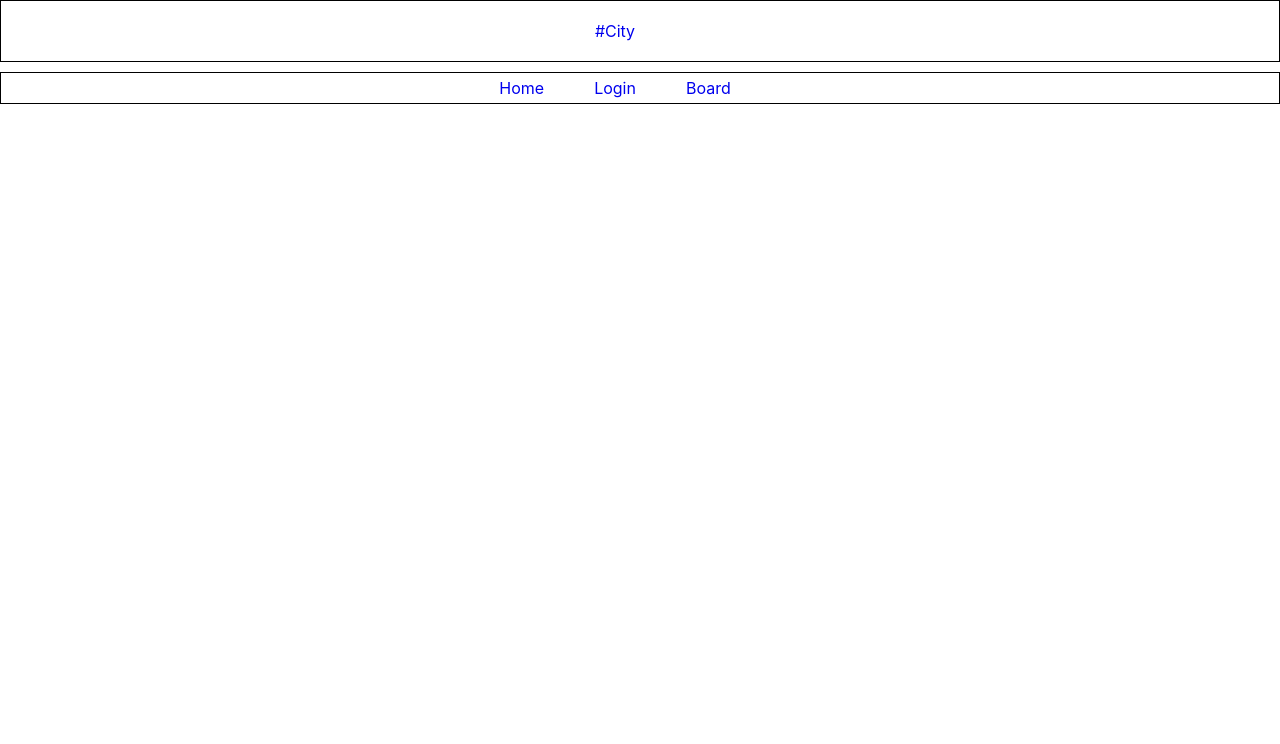
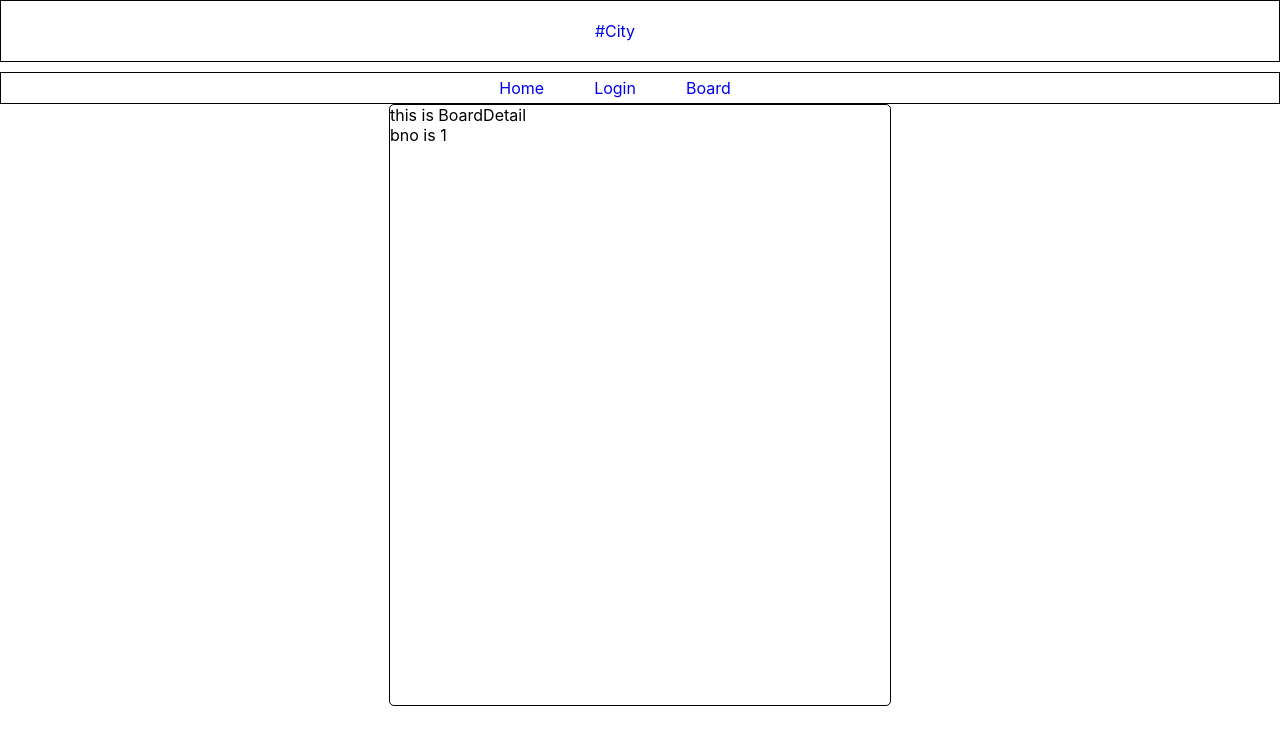
Before and after one commit to seohan1010/ch8_5_front, a React (Create React App) app: page /board/1 in a window 1280 px wide. Shown: the top 744 px of the page. Built offline with nearby package versions, Linux system fonts and the light colour scheme.

Commit message:
routing adjust progrssing2

```diff
--- a/src/components/BoardDetail.tsx
+++ b/src/components/BoardDetail.tsx
@@ -1,7 +1,19 @@
-import {} from "react-router-dom";
+import { useParams } from "react-router-dom";
+import classes from "../style/pages_style/boardDetail.module.css";
+import { useEffect } from "react";
+import { useDispatch, useSelector } from "react-redux";
 
 const BoardDetail = () => {
-  return <div>this is BoardDetail</div>;
+  const params = useParams();
+
+  useEffect(() => {}, []);
+
+  return (
+    <div className={classes.board_detail_wrap}>
+      this is BoardDetail
+      <div>{`bno is ${params.bno}`}</div>
+    </div>
+  );
 };
 
 export default BoardDetail;
--- a/src/components/BoardList.tsx
+++ b/src/components/BoardList.tsx
@@ -1,4 +1,5 @@
 import { useDispatch, useSelector } from "react-redux";
+import { Link } from "react-router-dom";
 import classes from "../style/pages_style/boardList.module.css";
 import { useEffect } from "react";
 import { boardListAction } from "../store/slices/boardListReducer";
@@ -24,7 +25,11 @@ const BoardList = () => {
   const list = boardList.map((data: board) => (
     <tr className={classes.tr} key={data.bno}>
       <td className={classes.td}>{data.writer}</td>
-      <td className={classes.td}>{data.title}</td>
+
+      <td className={classes.td}>
+        <Link className={classes.link} to={`/board/${data.bno}`}>{data.title} </Link>
+      </td>
+
       <td className={classes.td}>{data.writeDate}</td>
     </tr>
   ));
--- a/src/pages/Layout.tsx
+++ b/src/pages/Layout.tsx
@@ -1,13 +1,15 @@
 import { Fragment } from "react";
 import classes from "../style/pages_style/Layout.module.css";
-import { Link } from "react-router-dom";
+import { Link, Outlet } from "react-router-dom";
 
 //link 의 className에서 isActive일때 해당 링크가 선택되었다는 것을 알려주는 설정을 해놓자
 const Layout = () => {
   return (
     <Fragment>
       <div className={classes.logo}>
-        <Link className={classes.link} to={"/"}>#City</Link>
+        <Link className={classes.link} to={"/"}>
+          #City
+        </Link>
       </div>
       <div className={classes.nav_bar}>
         <Link className={classes.link} to={"/"}>
@@ -20,6 +22,7 @@ const Layout = () => {
           Board
         </Link>
       </div>
+      <Outlet />
     </Fragment>
   );
 };
--- /dev/null
+++ b/src/style/pages_style/boardDetail.module.css
@@ -0,0 +1,9 @@
+.board_detail_wrap {
+  margin-top: 300px;
+  border: 1px solid black;
+  border-radius: 5px;
+
+  margin: auto;
+  width: 500px;
+  height: 600px;
+}
--- a/src/style/pages_style/boardList.module.css
+++ b/src/style/pages_style/boardList.module.css
@@ -5,7 +5,6 @@
   padding-bottom: 25px;
   text-align: center;
 }
-
 
 .table {
   align-items: center;
@@ -20,29 +19,27 @@
   text-align: center;
 }
 
-
 .tr {
   border: 1px solid orange;
 }
-
 
 .td {
   border: 1px solid red;
   text-align: center;
 }
-
+.link {
+  text-decoration: none;
+}
 
 .thead {
   border: 1px solid purple;
 }
 
-
-.tbody{
-    border : 1px solid green;
+.tbody {
+  border: 1px solid green;
 }
 
-
-.tfoot{
-    text-align: center;
-    border : 1px solid brown;
+.tfoot {
+  text-align: center;
+  border: 1px solid brown;
 }
```
